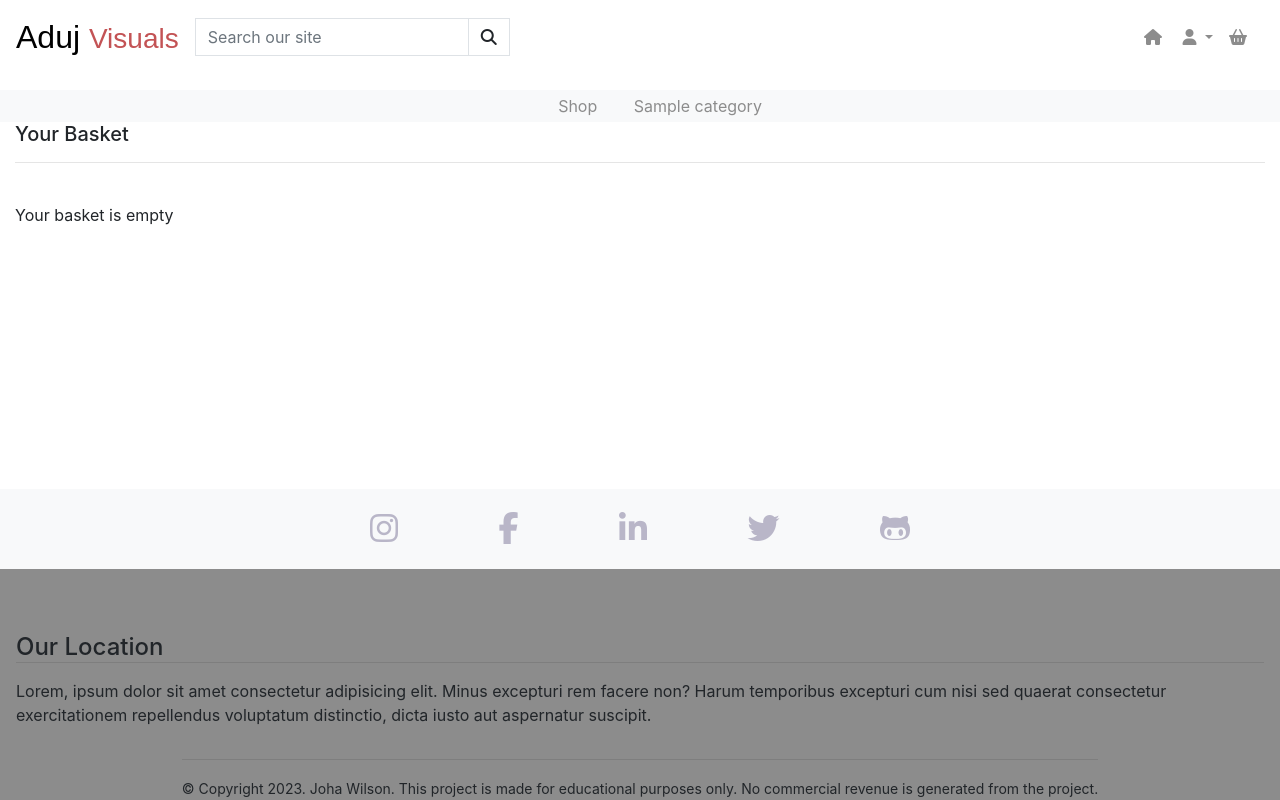
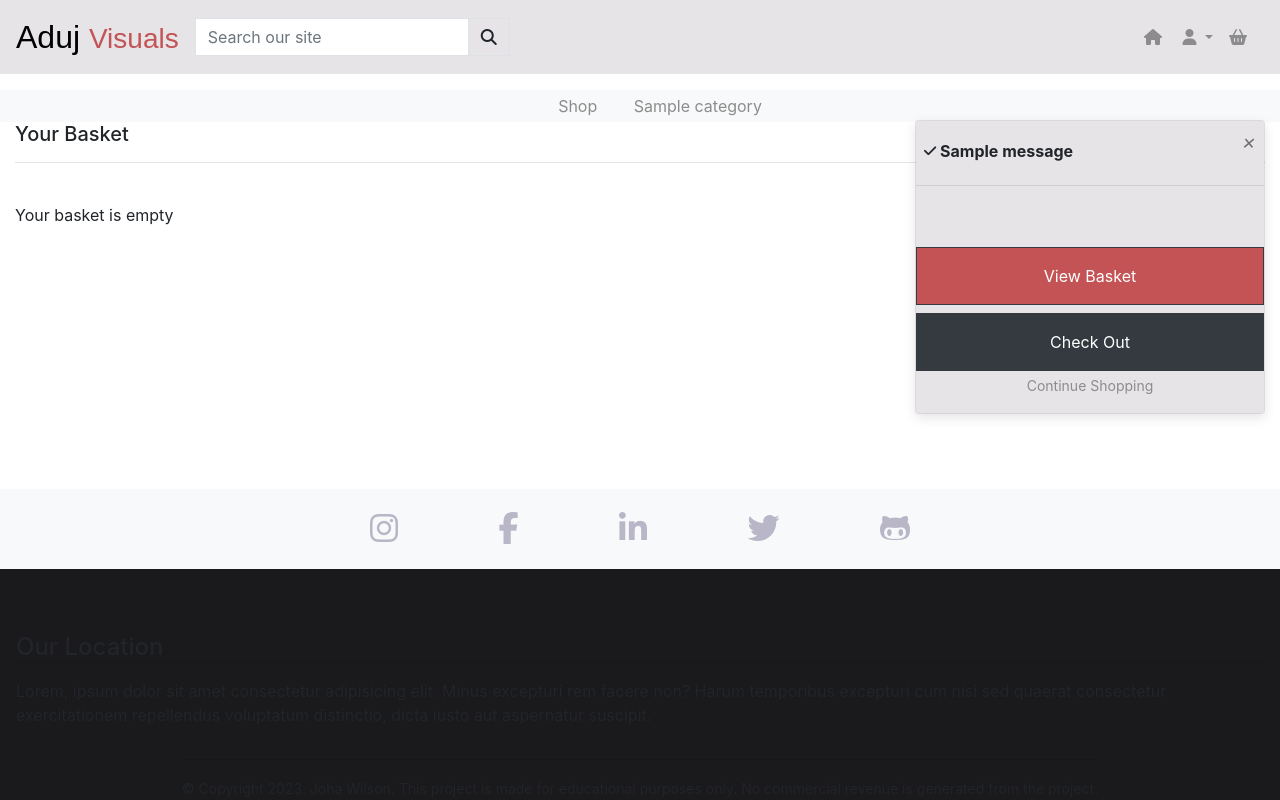
Before and after one commit to Code-Institute-Submissions/Portfolio-Project-5-E-commerce-Store, a Django app: page /basket/ in a window 1280 px wide. Run offline with Django 3.2, Linux system fonts and the light colour scheme; tables that the repository leaves empty hold one stand-in row (values such as "Sample post"); one stand-in notice (Sample message) is shown; some libraries are stand-ins or nearby versions; some web fonts are replaced.

Commit message:
Create toasts templates and added notification functionality

```diff
--- a/basket/views.py
+++ b/basket/views.py
@@ -1,4 +1,6 @@
 from django.shortcuts import render, redirect, reverse, get_object_or_404
+
+from django.contrib import messages
 
 from products.models import Product
 
@@ -14,6 +16,8 @@
 
     """ A view that gives users the ability to add products to basket"""
 
+    product = get_object_or_404(Product, pk=product_id)
+
     product_quantity = int(request.POST.get('quantity'))
 
     redirect_url = (request.POST.get('redirect_url'))
@@ -21,10 +25,14 @@
     basket = request.session.get('basket', {})
 
     if product_id in list(basket.keys()):
+
         basket[product_id] += product_quantity
 
     else:
+
         basket[product_id] = product_quantity
+
+    messages.success(request, "Product added to basket")
 
     request.session['basket'] = basket
 
@@ -35,6 +43,8 @@
 
     """ A view that gives users the ability to update a product quantity from basket"""
 
+    product = get_object_or_404(Product, pk=product_id)
+
     product_quantity = int(request.POST.get('quantity'))
 
     basket = request.session.get('basket', {})
@@ -42,6 +52,8 @@
     if product_quantity > 0:
 
         basket[product_id] = product_quantity
+
+        messages.success(request, f'Added {product.name} to basket')
 
     else:
 
@@ -58,11 +70,11 @@
 
     basket = request.session.get('basket', {})
 
-    product = get_object_or_404(Product, id=product_id)
+    product = get_object_or_404(Product, pk=product_id)
 
     if product_id in list(basket.keys()):
 
-        basket.pop(product_id)
+        del basket[product_id]
 
     request.session['basket'] = basket
 
--- a/ecommerce_store/settings.py
+++ b/ecommerce_store/settings.py
@@ -98,6 +98,9 @@
     },
 ]
 
+MESSAGE_STORAGE = 'django.contrib.messages.storage.session.SessionStorage'
+
+
 AUTHENTICATION_BACKENDS = [
 
     # Needed to login by username in Django admin, regardless of `allauth`
--- a/static/css/base.css
+++ b/static/css/base.css
@@ -91,6 +91,24 @@
 }
 
 
+/* ------------------------------- Toasts section */
+
+.message-container {
+    position: fixed;
+    top: 72px;
+    right: 15px;
+    z-index: 999999999999;
+}
+
+.custom-toast {
+    overflow: visible;
+}
+
+.toast-capper {
+    height: 0;
+}
+
+
 /** -------------------------------------Background colours and Colours **/
 
 .clr-grey {
@@ -106,11 +124,17 @@
     background-color: #BAA89B;
 
 }
+.bg-black {
+    background-color: black;
+}
 
+.bg-logo-red {
+    background-color:#C35355 !important;
+}
 
 .bg-grey {
 
-    background-color: #DAECEC;
+    background-color: #E6E4E7 !important;
 
 }
 
@@ -120,5 +144,5 @@
 
 .footer-bg-clr {
 
-    background-color: #8C8C8C;
+    background-color: #1A191B;
 }
--- a/templates/base.html
+++ b/templates/base.html
@@ -52,7 +52,7 @@
 
       <div class="container-fluid mb-auto">
 
-        <nav class=" row navbar navbar-expand-lg bg-white ">
+        <nav class="row navbar navbar-expand-lg bg-grey ">
 
           <button class="navbar-toggler clr-grey " type="button" data-toggle="collapse"
             data-target="#navbarSupportedContent" aria-controls="navbarSupportedContent" aria-expanded="false"
@@ -156,7 +156,15 @@
 
     {% if messages %}
 
-        <div class="message-container"></div>
+        <div class="message-container mt-5">
+
+          {% for message in messages %}
+
+            {% include 'includes/toasts/success_messages.html' %}
+
+
+          {% endfor %}
+        </div>
 
     {% endif %}
 
@@ -223,6 +231,9 @@
     <!--/ .Footer-->
 
     {% block postloadjs %}
+
+    <script type="text/javascript"> $('.toast').toast('show');</script>
+
     {% endblock %}
 
   </body>
--- /dev/null
+++ b/templates/includes/toasts/success_messages.html
@@ -0,0 +1,48 @@
+<div class="toast custom-toast bg-grey" role="alert" aria-live="assertive" aria-atomic="true" data-autohide="false">
+
+    <div class="row">
+
+      <div class="col-12">
+
+        <button type="button" class="close m-2" data-dismiss="toast" aria-label="Close">
+
+          <span aria-hidden="true" class="font-italic font-size-2"><small>&times;</small></span>
+
+        </button>
+        <br>
+
+        <h6 class="ml-2 font-weight-bold"> <i class="fa-solid fa-check fa-sm"></i> {{message}}</h6>
+
+      </div>
+
+
+    </div>
+    <hr>
+
+    <div class="toast-body">
+
+      <a href="{{ product.image.url}}">
+
+        <img src="{{ product.image.url}}" width="50px" class="rounded mr-2" alt="{{ product.name }}">
+
+      </a>
+
+
+    </div>
+    <div class="row text-center">
+
+      <div class="col-12">
+        <a href="{% url 'view_basket' %}" class="p-3  btn m-0 text-white bg-logo-red w-100 border-dark rounded-0">View Basket</a>
+      </div>
+      <div class="col-12 mt-2">
+        <a href="{% url 'products' %}" class="p-3 btn bg-dark text-white w-100 border-dark rounded-0">Check Out</a>
+
+      </div>
+      <div class="col-12 mt-1">
+        <a href="{% url 'products' %}" class="btn-hover clr-grey text-white">Continue Shopping</a>
+      </div>
+      <br><br>
+
+    </div>
+
+  </div>
```
Also changed, not shown: templates/includes/toasts/error_messages.html (added, +23 -0 lines), templates/includes/toasts/info_messages.html (added, +23 -0 lines), templates/includes/toasts/warning_messages.html (added, +23 -0 lines).
